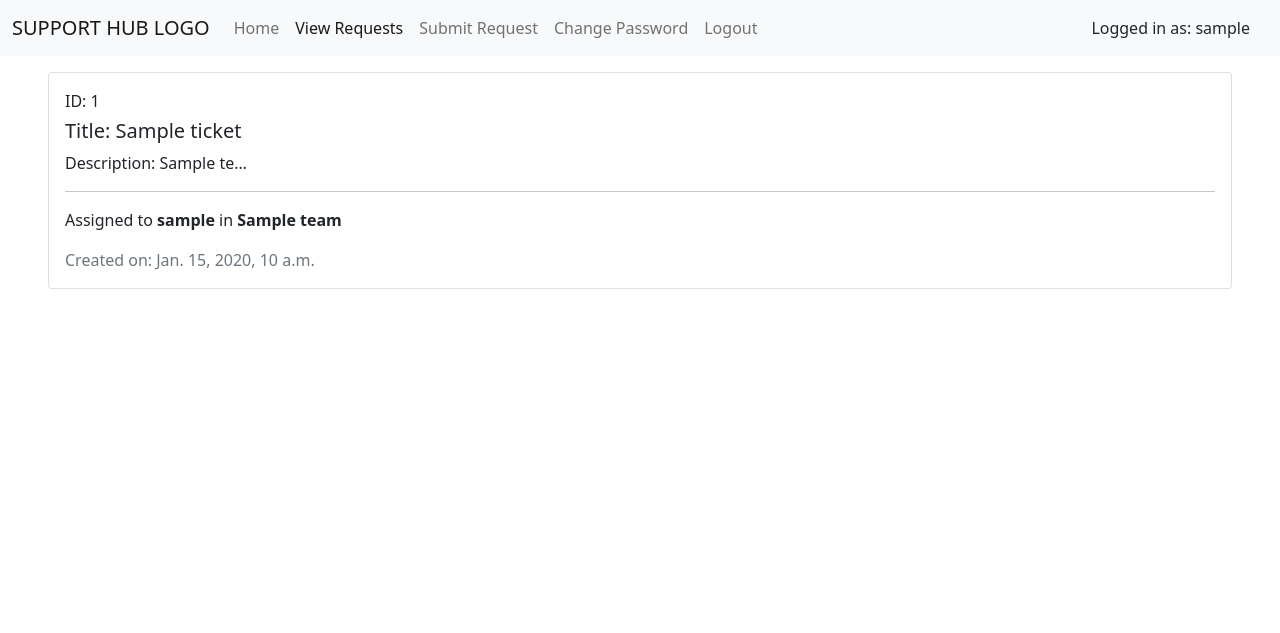
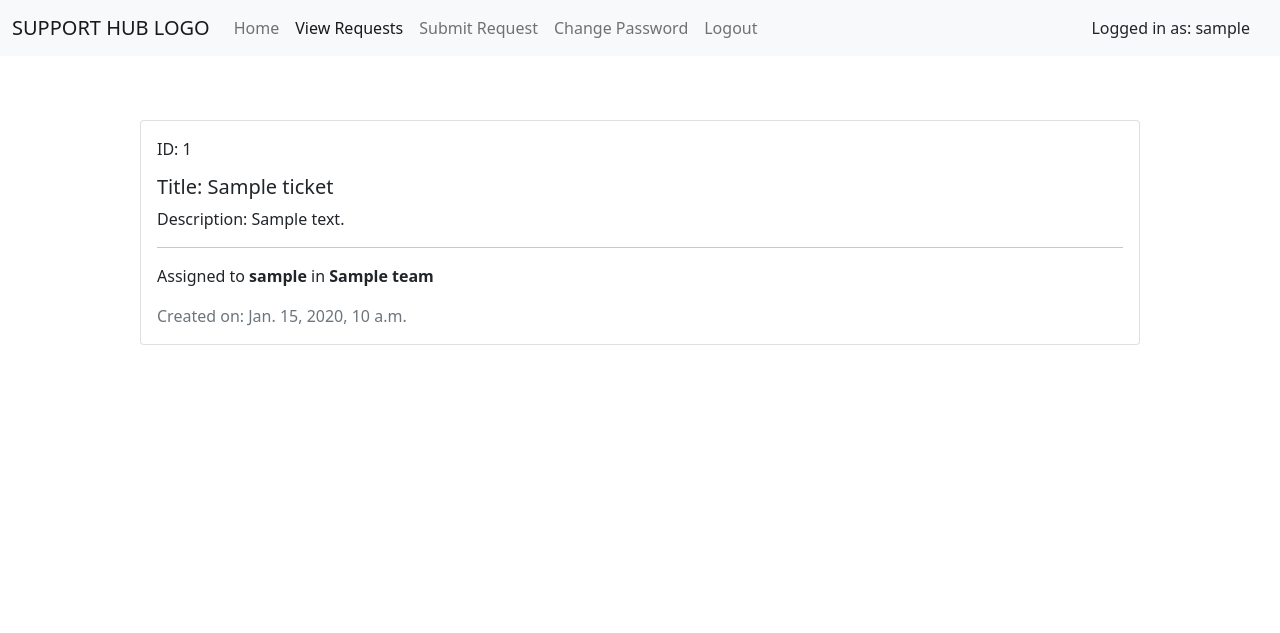
Before and after one commit to Code-Institute-Submissions/support-hub, a Django app: page /tickets/ in a window 1280 px wide. Shown: the top 633 px of the page. Run offline with Django 3.2, Linux system fonts and the light colour scheme; a user stored in the database is signed in; tables that the repository leaves empty hold one stand-in row (values such as "Sample post").

Commit message:
feat: update ticket templates and styles

```diff
--- a/static/css/style.css
+++ b/static/css/style.css
@@ -5,7 +5,25 @@ body {
   padding-top: 56px;
 }
 
-/* Ticket List View Template */
+/* Ticket Create View Template Styles */
+
+form>* {
+  margin: 10px 0 10px 0
+}
+
+form>div>label {
+  margin-bottom: 3px;
+}
+
+/* Shared Classes */
+
+.max-w-600 {
+  max-width: 600px;
+}
+
+.max-w-1000 {
+  max-width: 1000px;
+}
 
 .ticket-status {
   display: inline;
@@ -29,19 +47,3 @@ body {
 .ticket-status-closed {
   background-color: black;
 }
-
-textarea {
-  width: 100%;
-}
-
-form > * {
-  margin: 10px 0 10px 0
-}
-
-form > div > label {
-  margin-bottom: 3px;
-}
-
-.ticket-creation-form-container {
-  max-width: 600px;
-}
--- a/templates/ticket_create.html
+++ b/templates/ticket_create.html
@@ -9,8 +9,8 @@ New Request
 {% load crispy_forms_tags %}
 
 <div class="container-fluid py-5 d-flex flex-row justify-content-center">
-  <div class="ticket-creation-form-container">
-    <div class="ticket-creation-form-container-header">
+  <div class="max-w-600">
+    <div>
       <h1 class="">Create a new request</h1>
       <ol class="py-3">
         <li>Please select a <strong>Type</strong> for your request.</li>
--- a/templates/ticket_list.html
+++ b/templates/ticket_list.html
@@ -7,18 +7,17 @@ Tickets
 {% block content %}
 
 {% if tickets %}
-<div class="container-fluid px-md-5">
-
-  <div>
+<div class="container-fluid py-5 d-flex flex-row justify-content-center">
+  <div class="d-flex flex-column mt-3 gap-3 w-100 max-w-1000">
     {% for ticket in tickets %}
-    <div class="card w-100 my-3">
+    <div class="card w-100">
       <div class="card-body">
-        <div class="d-flex flex-row justify-content-between">
+        <div class="d-flex flex-row justify-content-between mb-2">
           <span class="card-text">ID: {{ticket.id}}</span>
           <span class="ticket-status ticket-status-{{ ticket.status }}">{{ticket.get_status_display}}</span>
         </div>
         <h5 class="card-title mb-2">Title: {{ ticket.title }}</h5>
-        <p class="card-text">Description: {{ ticket.description | safe | truncatechars_html:10 }}</p>
+        <p class="card-text">Description: {{ ticket.description | safe | truncatechars_html:80 }}</p>
         <hr>
         <p>
           {% if ticket.assigned_technician %} Assigned to <strong>{{ticket.assigned_technician}}</strong> {% else %}
```
